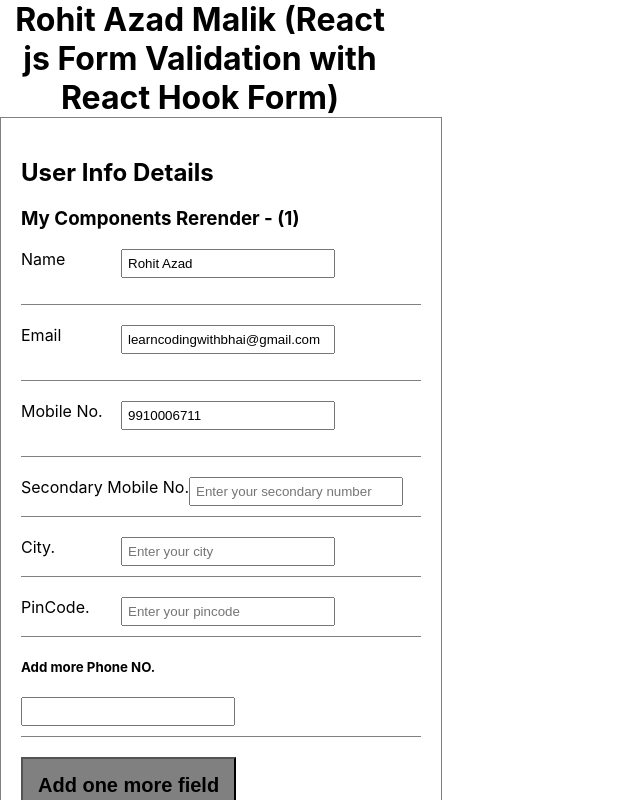
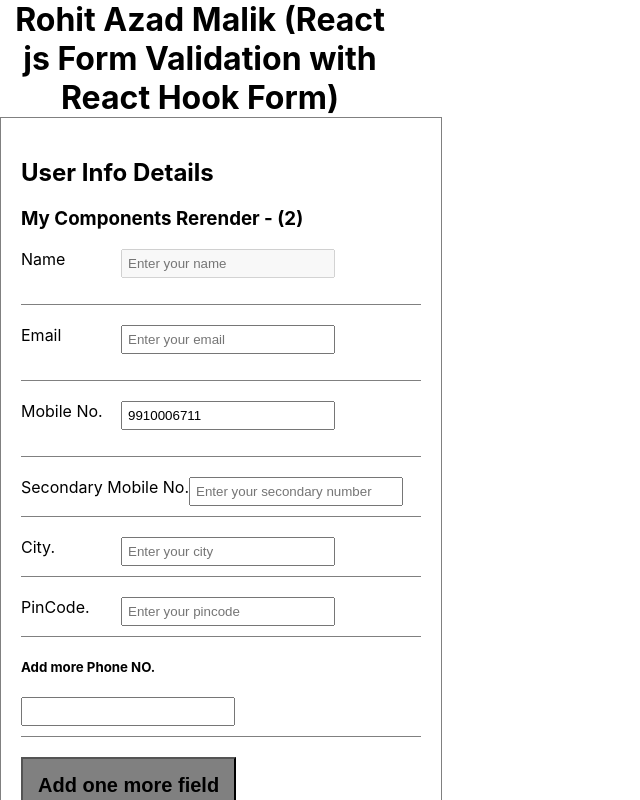
Before and after one commit to rohitazad/react-hook-form, a React (Create React App) app: page / in a window 1280 px wide. Shown: the top 800 px of the page, without its empty margins (0-640 px from the left). Built offline with nearby package versions, Linux system fonts and the light colour scheme.

Commit message:
disabled with react hook form

```diff
--- a/src/Components/UserinfoArray.js
+++ b/src/Components/UserinfoArray.js
@@ -6,8 +6,8 @@ let componentRerender = 0;
 const UserInfoArray = ()=>{
     const form = useForm({
         defaultValues:{
-            name:'Rohit Azad',
-            email:'learncodingwithbhai@gmail.com',
+            name:'',
+            email:'',
             phone:['9910006711', ''],
             address:{
                 city:'',
@@ -22,7 +22,7 @@ const UserInfoArray = ()=>{
     })
     const {register, control, handleSubmit, watch, getValues, setValue, formState:{errors, touchedFields, dirtyFields, isDirty}} = form;
 
-    console.log({touchedFields, dirtyFields, isDirty});
+    //console.log({touchedFields, dirtyFields, isDirty});
 
     const {fields, append, remove } = useFieldArray({
         name:'anoterPhoneNo',
@@ -67,7 +67,8 @@ const UserInfoArray = ()=>{
                 <form action="#" onSubmit={handleSubmit(formSubmit)} className='userDetailForm' noValidate>
                     <div className='fromGroup'>
                         <label htmlFor="name">Name</label>
-                        <input type="text" id="name" {...register('name', {
+                        <input  type="text" id="name" {...register('name', {
+                            disabled: watch('email') === '',
                             minLength:{
                                 value:4,
                                 message:'Please fill more then 3 chr'
@@ -88,7 +89,7 @@ const UserInfoArray = ()=>{
                     </div>
                     <div className='fromGroup'>
                         <label htmlFor="name">Email</label>
-                        <input id="email"  type="email" {...register('email', {
+                        <input  id="email"  type="email" {...register('email', {
                             pattern:{
                                 value:/^[a-zA-Z0-9.!#$%&'*+/=?^_`{|}~-]+@[a-zA-Z0-9-]+(?:\.[a-zA-Z0-9-]+)*$/,
                                 message:"invalid email id please fill correct email id"
```
